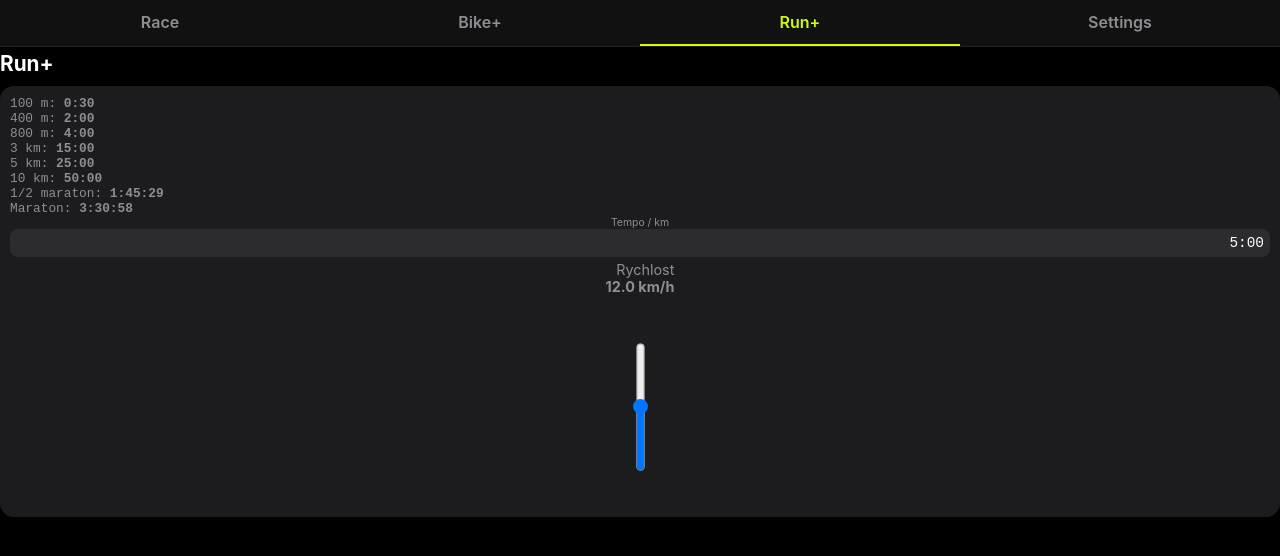
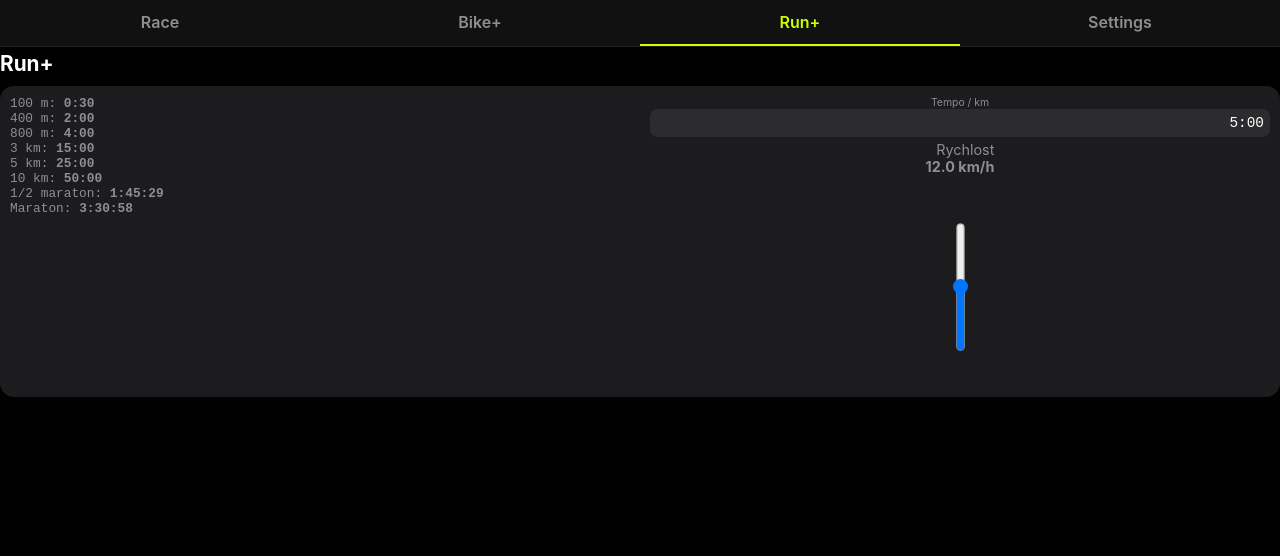
Before and after one commit to Chudacek-Group/Triathlon, a plain HTML site: page index.html in a window 1280 px wide. Drawn offline with Linux system fonts and the light colour scheme.

Commit message:
Update style.css

```diff
--- a/style.css
+++ b/style.css
@@ -122,7 +122,7 @@ input[type=range] {
   color: var(--accent);
   font-size: 1.4rem;
 }
-..run-layout {
+.run-layout {
   display: flex;
   justify-content: space-between;
   gap: 20px;
```
